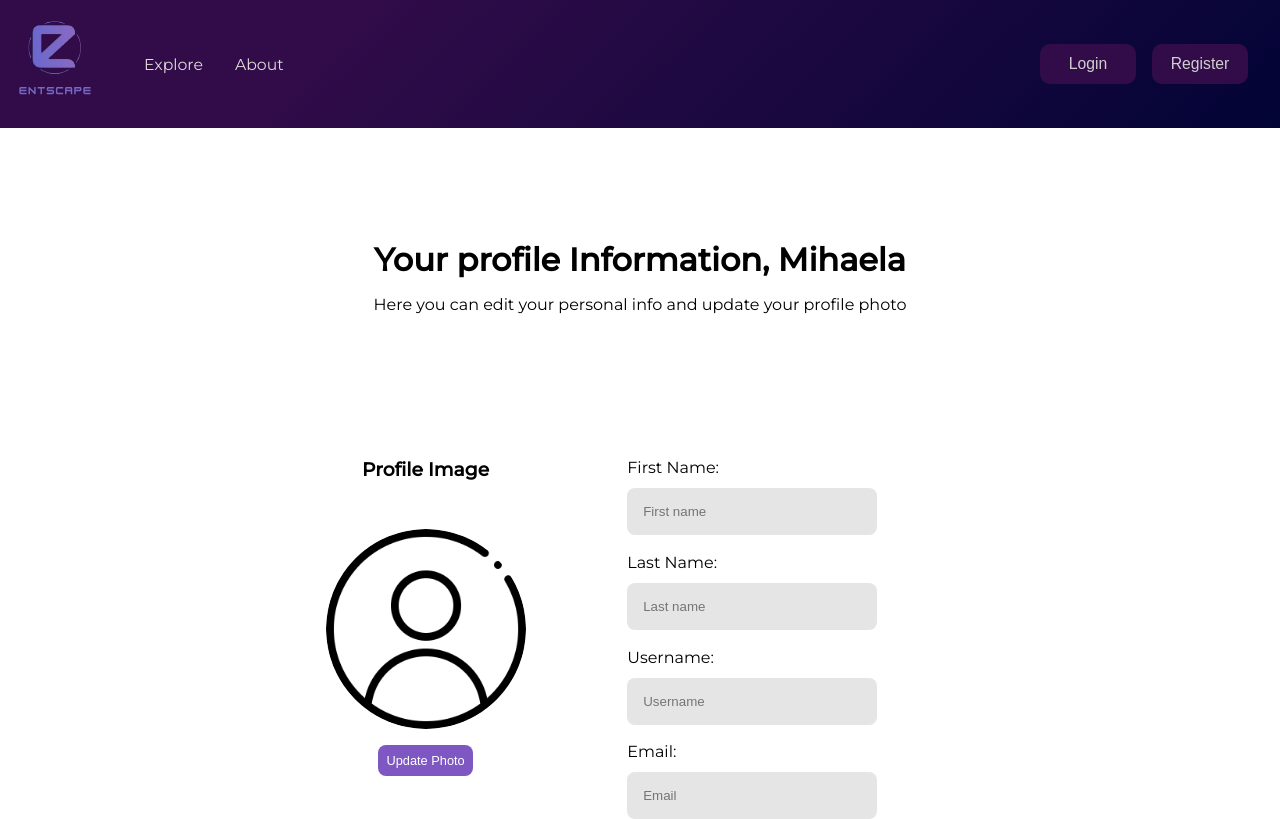
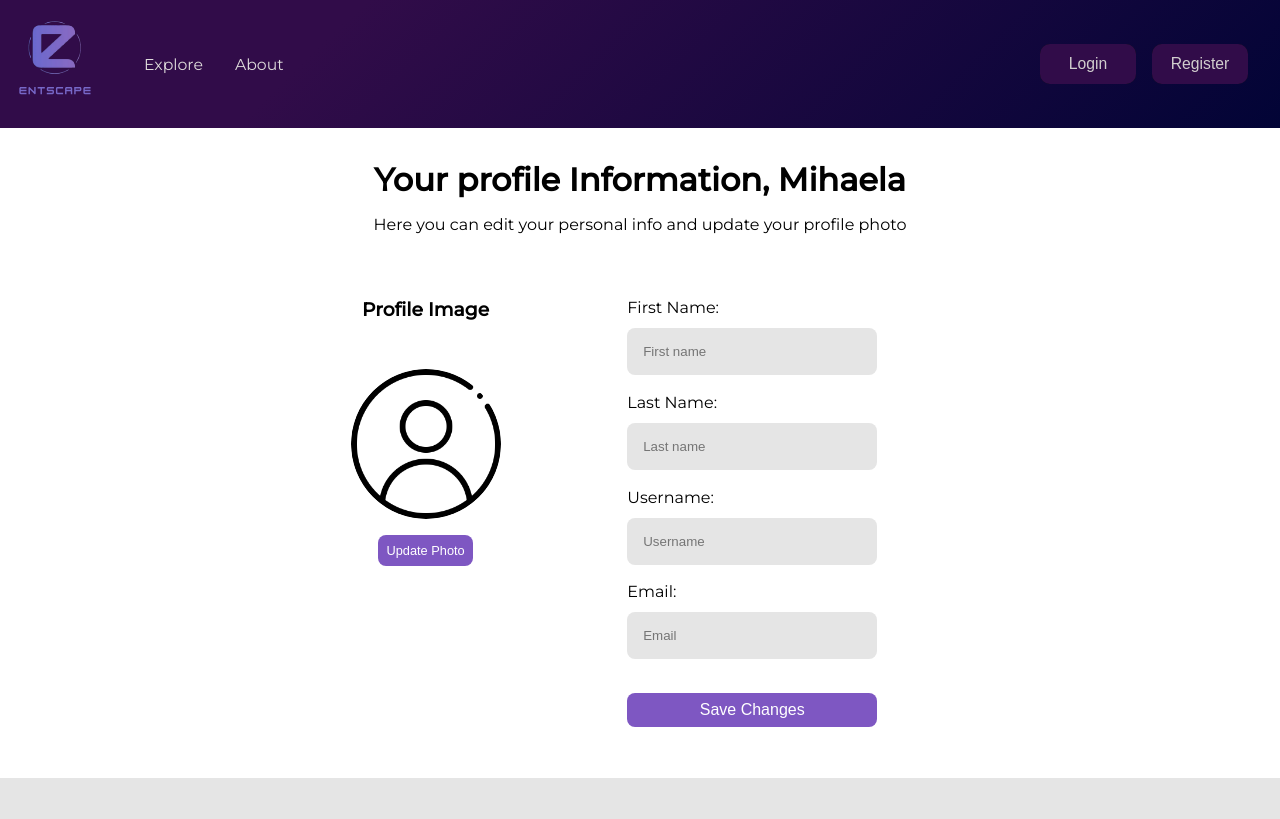
Before and after one commit to yuany2036/Code-Busters-Final-Project, a React (Vite) app in the folder client/: page /profile in a window 1280 px wide. Shown: the top 819 px of the page. Built offline with nearby package versions, Linux system fonts and the light colour scheme; no server answers.

Commit message:
also changes

```diff
--- a/client/src/components/userProfile/UserProfile.jsx
+++ b/client/src/components/userProfile/UserProfile.jsx
@@ -13,7 +13,7 @@ const Profile = () => {
     handleSubmit,
     formState: { errors },
   } = useForm();
-  const { user, usersDispatch,setError,setLoading } = useContext(DataContext);
+  const { user, usersDispatch,setError} = useContext(DataContext);
   const navigate = useNavigate();
 
   const [avatar, setAvatar] = useState('');
--- a/client/src/components/userProfile/UserProfile.module.scss
+++ b/client/src/components/userProfile/UserProfile.module.scss
@@ -3,12 +3,12 @@
 .profile_container {
   display: flex;
   flex-direction: column;
-  height: 100%;
+height: 100vh;
   width: 100%;
   font-family: $primary-font;
   h1 {
     text-align: center;
-    padding-top: 7rem;
+    padding-top: 2rem;
   }
   p {
     text-align: center;
@@ -18,8 +18,8 @@
     display: flex;
     justify-content: flex-end;
     width: 70%;
-    height: 65vh;
-    padding-top: 8rem;
+    height: 70%;
+    padding-top: 3rem;
 
     .profile_image {
       display: flex;
@@ -30,8 +30,8 @@
         padding-bottom: 3rem;
       }
       .avatar {
-        width: 200px;
-        height: 200px;
+        width: 150px;
+        height: 150px;
         img {
           width: 100%;
           height: 100%;
@@ -96,7 +96,7 @@
   }
   .more_actions {
     background-color: #e5e5e5;
-    height: 15%;
+    height: 20%;
     width: 100%;
     display: flex;
     h3 {
```
